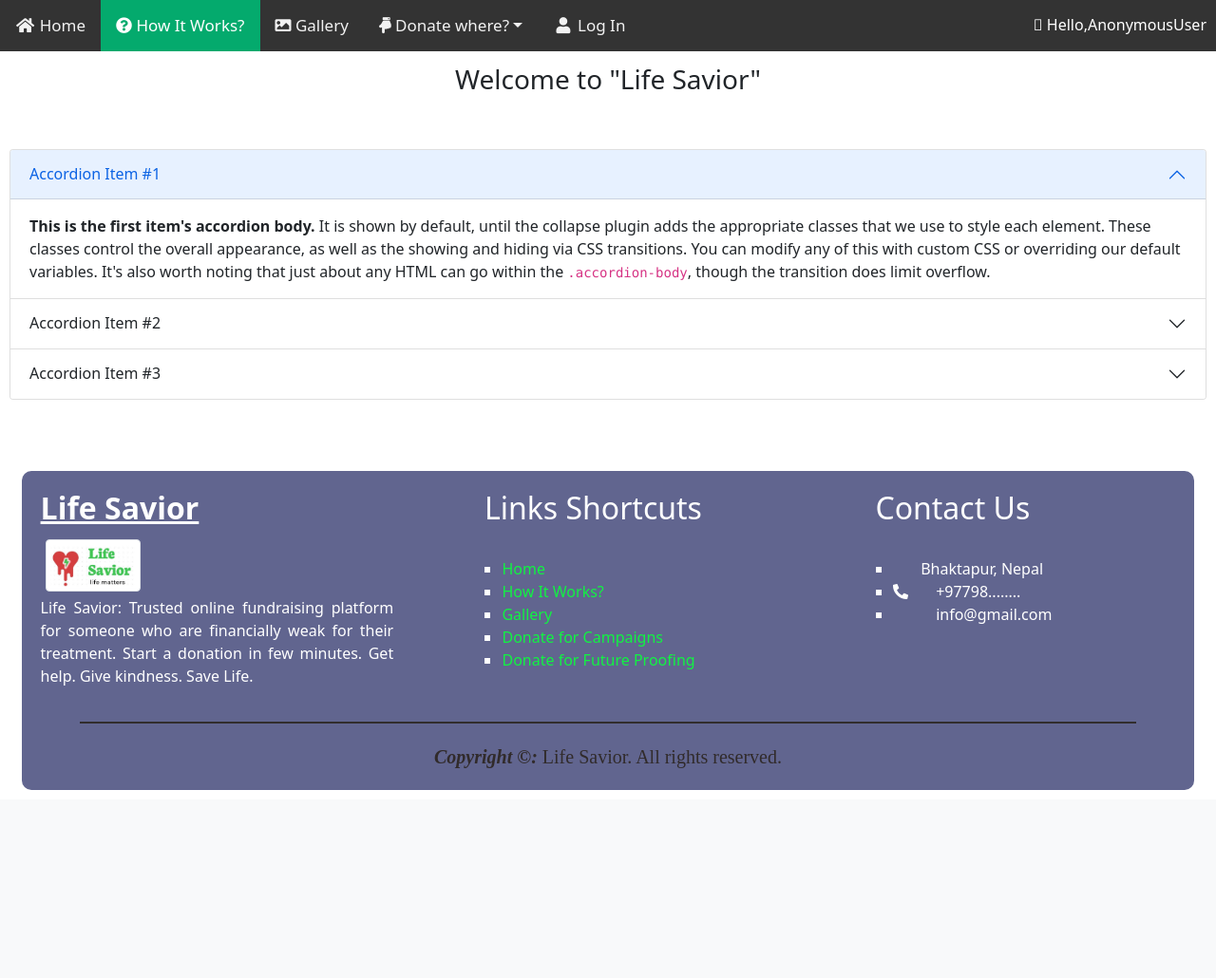
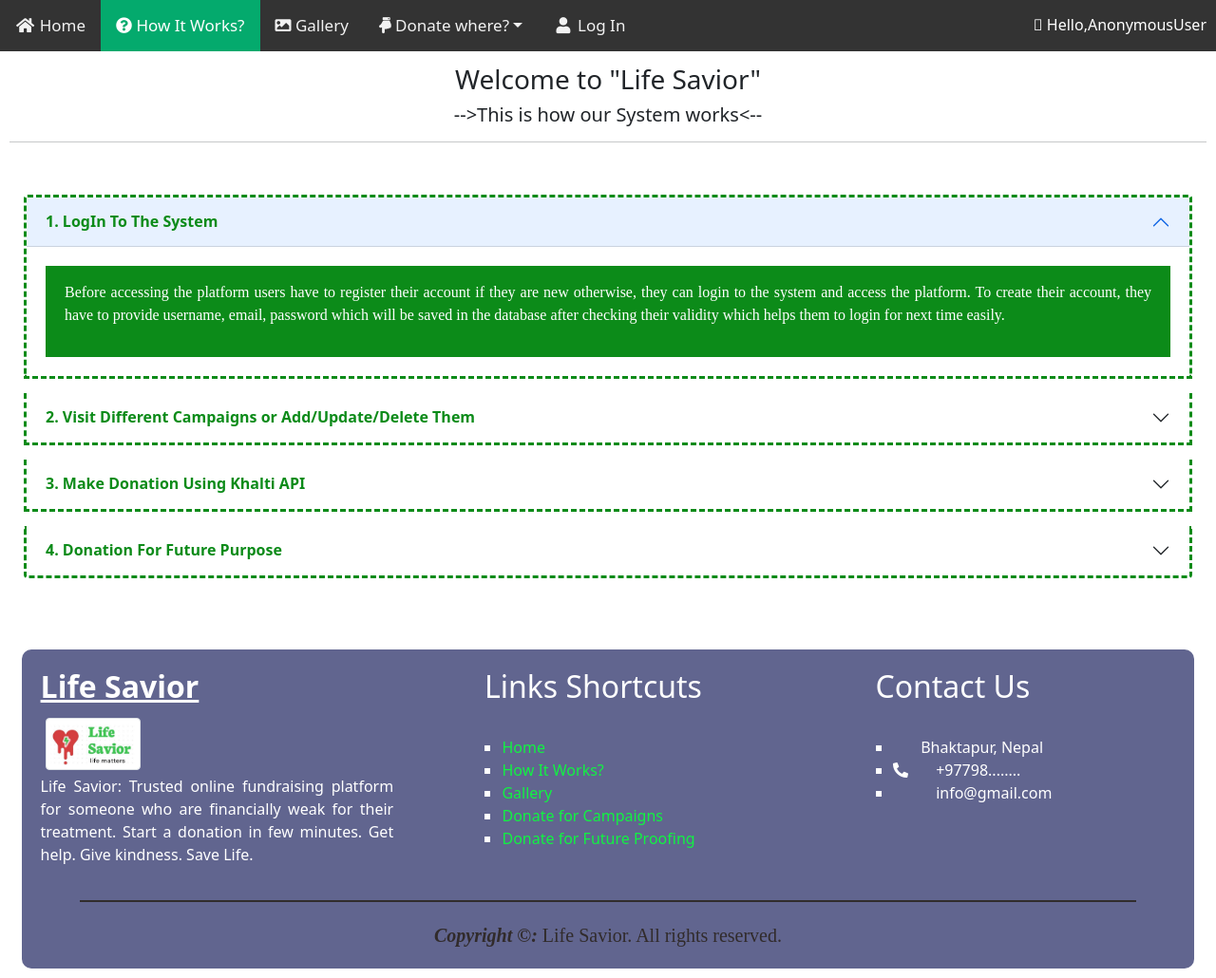
Before and after one commit to sanjayamagaju/Final-Year-Project, a Django app: page /howitworks/ in a window 1280 px wide. Shown: the part 93-1123 px from the top of the page at 95% size. Before the commit the page ends 925 px from the top, so only its background shows below. Run offline with Django 3.2, Linux system fonts and the light colour scheme; parts of the project's set-up code (start-up, migrations or seed data) failed here and were passed over; some libraries are stand-ins or nearby versions.

Commit message:
Khalti API issue solved and How it Works page added

```diff
--- a/app/admin.py
+++ b/app/admin.py
@@ -18,8 +18,8 @@ class FupAdmin(admin.ModelAdmin):
     list_per_page = 10
 
 class LeaderboardAdmin(admin.ModelAdmin):
-    list_display = ('id', 'token', 'donor', 'donation_amt', 'camp_detail')
-    list_display_links = ('id', 'token', 'donor')
+    list_display = ('token', 'donor', 'donation_amt', 'camp_detail')
+    list_display_links = ('token', 'donor')
     list_per_page = 10
 
 
--- a/app/urls.py
+++ b/app/urls.py
@@ -18,7 +18,7 @@ urlpatterns = [
     path('othercampaign/delete/<int:pk>', views.CampaignDeleteView.as_view(), name="delete"),
 
     path('khalti-request/<int:id>/', views.khaltirequest, name='khaltirequest'),
-    path('khaltiverify/', views.khaltiverify, name='khaltiverify'),
+    path('khaltiverify/<int:id>/', views.khaltiverify, name='khaltiverify'),
     path('khaltiverify_future_purpose/', views.khaltiverify_future, name='khaltiverify_future'),
     path('khaltirequest_future_purpose/', views.future_khalti, name='future_khalti')
 ]
--- a/app/views.py
+++ b/app/views.py
@@ -82,7 +82,7 @@ def khaltirequest(request, id):
     }
     return render(request, 'khaltirequest.html', context)
 
-def khaltiverify(request):
+def khaltiverify(request, id):
     token = request.GET.get("token")
     amount = request.GET.get("amount")
     collected = request.GET.get("collected")
@@ -101,12 +101,12 @@ def khaltiverify(request):
 
     response = requests.post(url, payload, headers = headers)
     resp_dict = response.json()
-    # print(resp_dict)
+    print(resp_dict)
     user_name = resp_dict.get("user")
     user = user_name['name']
     # print(user)
     date_donate = resp_dict.get("created_on")
-    product_identity = resp_dict.get("product_identity")
+    # product_identity = resp_dict.get("product_identity")
     if resp_dict.get("idx"):
         success = True
 
@@ -119,16 +119,15 @@ def khaltiverify(request):
         )
         data.save()
 
-
+        # if product_identity == campaign_id:
         collected = int(collected)
         amount = int(amount)
         dc = int(donation_count)
         dc = dc + 1
         collected += amount/100
 
-        OtherCampaign.objects.update(Amount=amount)
-        OtherCampaign.objects.update(Collected=collected)
-        OtherCampaign.objects.update(Donation_count=dc)
+
+        OtherCampaign.objects.filter(id=campaign_id).update(Amount=amount, Collected=collected, Donation_count=dc)
 
     else:
         success = False
--- a/templates/home.html
+++ b/templates/home.html
@@ -58,7 +58,6 @@ Life Savior
 
 <div class="row" style="margin-left: 10px;">
   {% for trending in trendings %}
-
   <div class="card" style="width: 31%; margin: 0.7%; background-color: rgba(220, 227, 230, 0.856);">
     <img src="{% if trending.Image %}
                 {{trending.Image.url}}
--- a/templates/howitworks.html
+++ b/templates/howitworks.html
@@ -7,43 +7,89 @@ How It Works
 {% endblock title %}
 
 {% block content %}
+
+<style>
+  .acc-item{
+    border: 3px dashed rgb(12, 139, 25);
+    margin: 15px;
+  }
+  .hd{
+    color: rgb(12, 139, 25);
+  }
+  .acc-bd{
+    background-color: rgb(12, 139, 25);
+    margin: 20px;
+  }
+  .detail-hiw{
+    color: rgb(255, 255, 255);
+    font-family: 'Times New Roman', Times, serif;
+    text-align: justify;
+  }
+</style>
+
+
 <h3 class="text-center" style="margin-top: 150px;">Welcome to "Life Savior"</h3>
-<br>
+<h5 class="text-center">-->This is how our System works<--</h5>
+<hr>
 <br>
 <div class="accordion" id="accordionExample">
-    <div class="accordion-item">
+    <div class="accordion-item acc-item">
       <h2 class="accordion-header" id="headingOne">
         <button class="accordion-button" type="button" data-bs-toggle="collapse" data-bs-target="#collapseOne" aria-expanded="true" aria-controls="collapseOne">
-          Accordion Item #1
+         <strong class="hd"> 1. LogIn To The System</strong>
         </button>
       </h2>
       <div id="collapseOne" class="accordion-collapse collapse show" aria-labelledby="headingOne" data-bs-parent="#accordionExample">
-        <div class="accordion-body">
-          <strong>This is the first item's accordion body.</strong> It is shown by default, until the collapse plugin adds the appropriate classes that we use to style each element. These classes control the overall appearance, as well as the showing and hiding via CSS transitions. You can modify any of this with custom CSS or overriding our default variables. It's also worth noting that just about any HTML can go within the <code>.accordion-body</code>, though the transition does limit overflow.
+        <div class="accordion-body acc-bd">
+          <p class="detail-hiw">Before accessing the platform users have to register their account if they are new otherwise,
+            they can login to the system and access the platform. To create their account, they have to provide username, email,
+            password which will be saved in the database after checking their validity which helps them to login for next time easily.</p>
         </div>
       </div>
     </div>
-    <div class="accordion-item">
+    <div class="accordion-item acc-item">
       <h2 class="accordion-header" id="headingTwo">
         <button class="accordion-button collapsed" type="button" data-bs-toggle="collapse" data-bs-target="#collapseTwo" aria-expanded="false" aria-controls="collapseTwo">
-          Accordion Item #2
+          <strong class="hd"> 2. Visit Different Campaigns or Add/Update/Delete Them</strong>
         </button>
       </h2>
       <div id="collapseTwo" class="accordion-collapse collapse" aria-labelledby="headingTwo" data-bs-parent="#accordionExample">
-        <div class="accordion-body">
-          <strong>This is the second item's accordion body.</strong> It is hidden by default, until the collapse plugin adds the appropriate classes that we use to style each element. These classes control the overall appearance, as well as the showing and hiding via CSS transitions. You can modify any of this with custom CSS or overriding our default variables. It's also worth noting that just about any HTML can go within the <code>.accordion-body</code>, though the transition does limit overflow.
+        <div class="accordion-body acc-bd">
+          <p class="detail-hiw">After successfully completing account register and login process, user will be redirected to the home page.
+            They can view the running campaigns, donate certain amount using the Khalti API and also, they can create the campaign if needed.
+            Only that user who has created the campaign can update or delete the campaign. Other users can only view and has no chance of editing
+            and deleting the campaigns. On clicking the victim’s name, the user will be redirected to the detail page where they can see only that
+            clicked campaign. Also, user can search for certain campaign by searching for the victim’s name or description of that campaign.</p>
         </div>
       </div>
     </div>
-    <div class="accordion-item">
+    <div class="accordion-item acc-item">
       <h2 class="accordion-header" id="headingThree">
         <button class="accordion-button collapsed" type="button" data-bs-toggle="collapse" data-bs-target="#collapseThree" aria-expanded="false" aria-controls="collapseThree">
-          Accordion Item #3
+          <strong class="hd"> 3. Make Donation Using Khalti API</strong>
         </button>
       </h2>
       <div id="collapseThree" class="accordion-collapse collapse" aria-labelledby="headingThree" data-bs-parent="#accordionExample">
-        <div class="accordion-body">
-          <strong>This is the third item's accordion body.</strong> It is hidden by default, until the collapse plugin adds the appropriate classes that we use to style each element. These classes control the overall appearance, as well as the showing and hiding via CSS transitions. You can modify any of this with custom CSS or overriding our default variables. It's also worth noting that just about any HTML can go within the <code>.accordion-body</code>, though the transition does limit overflow.
+        <div class="accordion-body acc-bd">
+          <p class="detail-hiw">There is a donate button in every campaigns. When user/donors click on that button it will redirect them to a
+            page where they will be appreciated for donating along with the donate using Khalti button. On clicking this button, they will be
+            asked the amount to donate and after putting amount they will be redirected to the Khalti API where they have to login to their
+            Khalti account using phone number and password. If the account is valid Khalti will send OTP code. Using this code, users can
+            successfully donate on that campaign.</p>
+        </div>
+      </div>
+    </div>
+    <div class="accordion-item acc-item">
+      <h2 class="accordion-header" id="headingFour">
+        <button class="accordion-button collapsed" type="button" data-bs-toggle="collapse" data-bs-target="#collapseFour" aria-expanded="false" aria-controls="collapseFour">
+          <strong class="hd"> 4. Donation For Future Purpose</strong>
+        </button>
+      </h2>
+      <div id="collapseFour" class="accordion-collapse collapse" aria-labelledby="headingFour" data-bs-parent="#accordionExample">
+        <div class="accordion-body acc-bd">
+          <p class="detail-hiw">There is another page named Donation for future purpose alongside the donation for campaign page. This page is
+            for collecting some donation amount for future purpose when some victim might need huge money suddenly like millions of dollars
+            which is hard to complete on few days. This page is I believe one of the best features which no other donation platform provides.</p>
         </div>
       </div>
     </div>
--- a/templates/khaltirequest.html
+++ b/templates/khaltirequest.html
@@ -50,7 +50,7 @@ Donation for {{khalti_api.Name}}
         "eventHandler": {
             onSuccess(payload) {
                 // hit merchant api for initiating verfication
-                axios.get("/khaltiverify/", {
+                axios.get("/khaltiverify/{{khalti_api.id}}", {
                     params: {
                         "token": payload.token,
                         "amount": payload.amount,
--- a/templates/othercampaign.html
+++ b/templates/othercampaign.html
@@ -27,11 +27,12 @@ Other Campaigns
 <div class="container" style="background-color:#f1f1f1">
   <div class="row">
     <div class="column-33">
-      <img src="{% if other_campaign.Image %}
+      <a href="{% url 'detail' other_campaign.id %}"><img src="{% if other_campaign.Image %}
       {{other_campaign.Image.url}}
       {% else %}
       {% static './Images/blank.jpg' %}
       {% endif %}" class="camp_img" alt="App">
+      </a>
     </div>
     <div class="column-66">
       <a href="{% url 'detail' other_campaign.id %}" class="victim"><b><u>Victim: "{{other_campaign.Name}}"</u></b></a>
```
Also changed, not shown: db.sqlite3.
